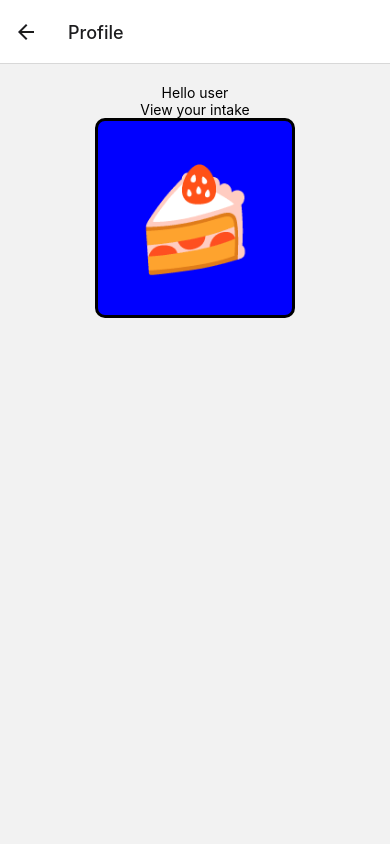
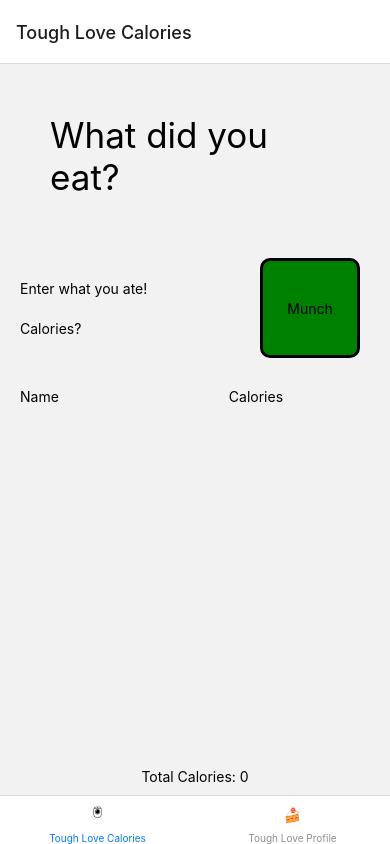
Before and after one commit to CodeJonesW/foodTracker, a React Native app: screen /Profile in a window 390 px wide. Built offline with nearby package versions, Linux system fonts and the light colour scheme.

Commit message:
tab navigation

```diff
--- a/App.tsx
+++ b/App.tsx
@@ -3,23 +3,31 @@ import WhatDidYouEat from './pages/WhatDidYouEat';
 import Profile from './pages/Profile';
 import {NavigationContainer} from '@react-navigation/native';
 import {createNativeStackNavigator} from '@react-navigation/native-stack';
+import {createBottomTabNavigator} from '@react-navigation/bottom-tabs';
+import {Text} from 'react-native';
+
+const Tab = createBottomTabNavigator();
 const Stack = createNativeStackNavigator();
 
 const App = () => {
   return (
     <NavigationContainer>
-      <Stack.Navigator>
-        <Stack.Screen
-          name="WhatDidYouEat"
+      <Tab.Navigator>
+        <Tab.Screen
+          name="Tough Love Calories"
           component={WhatDidYouEat}
-          options={{title: 'Tough Love Calories'}}
+          options={{
+            tabBarIcon: ({color, size}) => <Text>🖲</Text>,
+          }}
         />
-        <Stack.Screen
-          name="Profile"
+        <Tab.Screen
+          name="Tough Love Profile"
           component={Profile}
-          options={{title: 'Profile'}}
+          options={{
+            tabBarIcon: ({color, size}) => <Text>🍰</Text>,
+          }}
         />
-      </Stack.Navigator>
+      </Tab.Navigator>
     </NavigationContainer>
   );
 };
--- a/package.json
+++ b/package.json
@@ -11,6 +11,7 @@
   },
   "dependencies": {
     "@react-native-picker/picker": "^2.1.0",
+    "@react-navigation/bottom-tabs": "^6.0.8",
     "@react-navigation/native": "^6.0.5",
     "@react-navigation/native-stack": "^6.2.3",
     "react": "17.0.2",
--- a/pages/Profile.tsx
+++ b/pages/Profile.tsx
@@ -7,14 +7,13 @@ import {
   SafeAreaView,
 } from 'react-native';
 
-const Profile: React.FC = ({navigation}) => {
+const Profile: React.FC = ({children}) => {
   return (
     <SafeAreaView>
       <View style={styles.container}>
         <Text>Hello user</Text>
         <Text>View your intake</Text>
         <TouchableOpacity
-          onPress={() => navigation.navigate('WhatDidYouEat')}
           style={styles.button}
           accessibilityLabel="Record a Profile">
           <Text style={styles.cake}>🍰</Text>
--- a/pages/WhatDidYouEat.tsx
+++ b/pages/WhatDidYouEat.tsx
@@ -14,7 +14,7 @@ export interface Consumption {
   name: string;
   calories: string;
 }
-const WhatDidYouEat: React.FC = ({navigation}) => {
+const WhatDidYouEat: React.FC = ({children}) => {
   const [foodInput, setFoodInput] = useState<string>('');
   const [foodCalories, setFoodCalories] = useState<string>('');
   const [consumedFoods, setConsumptions] = useState<Consumption[]>([]);
@@ -91,10 +91,6 @@ const WhatDidYouEat: React.FC = ({navigation}) => {
       <Text style={styles.totalCalorieCount}>
         Total Calories: {totalCalories()}
       </Text>
-      <Button
-        title="Go to your Profile"
-        onPress={() => navigation.navigate('Profile')}
-      />
     </SafeAreaView>
   );
 };
@@ -112,6 +108,7 @@ const styles = StyleSheet.create({
   totalCalorieCount: {
     width: 300,
     textAlign: 'center',
+    marginBottom: 10,
   },
 });
 
```
Also changed, not shown: 2 other files (tests, documents, lock files or other folders).
